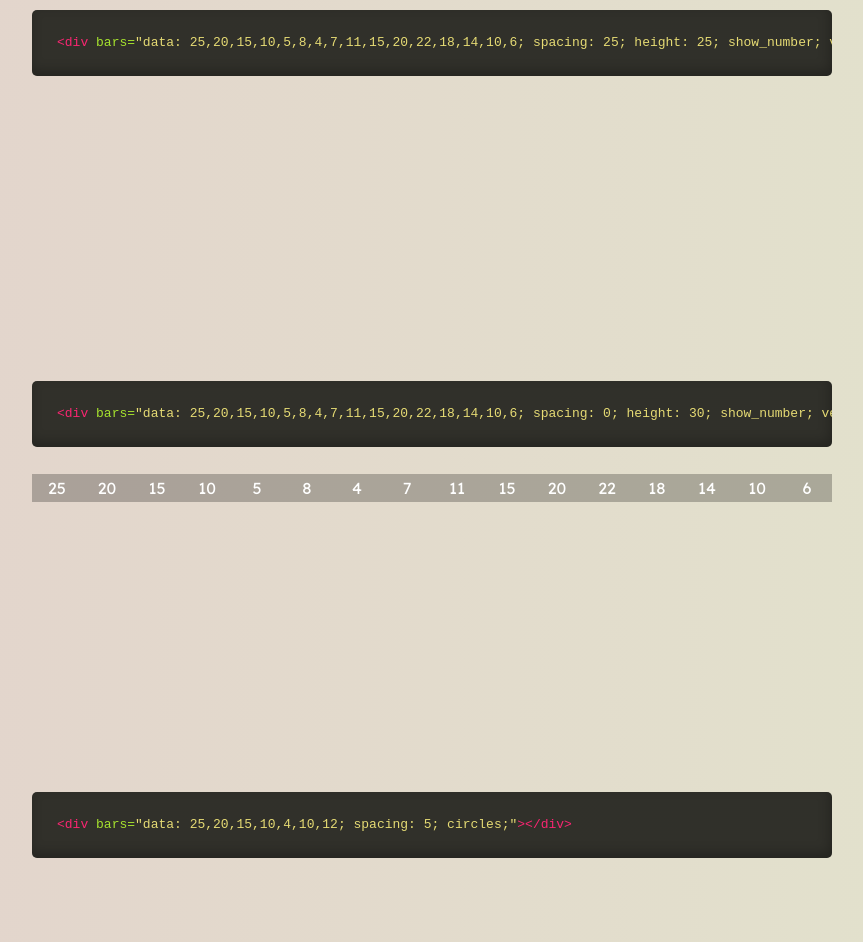
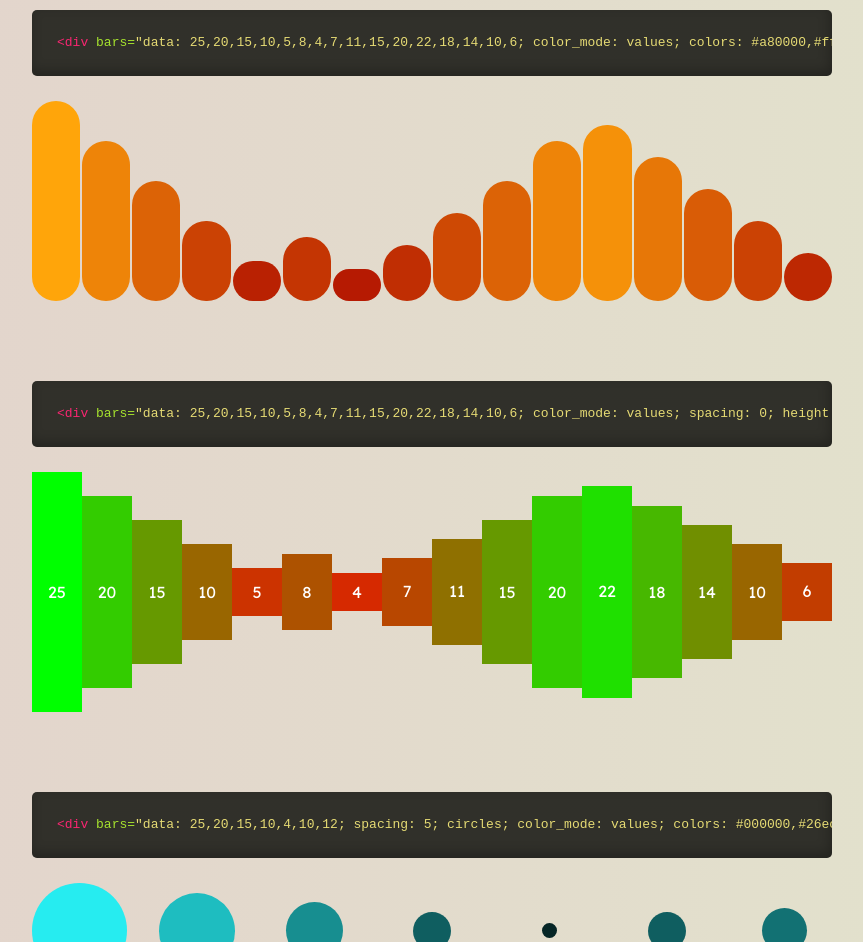
Before and after one commit to ihansson/ih-bars, a website built with webpack: page demo/index.html in a window 1280 px wide. Shown: the part 603-1545 px from the top of the page, without its empty margins (208-1071 px from the left). Built offline with nearby package versions, Linux system fonts and the light colour scheme; a web font is replaced by a local one.

Commit message:
Update demo and readme on colors

```diff
--- a/demo/index.html
+++ b/demo/index.html
@@ -16,32 +16,32 @@
 			</header>
 			<section class="page">
 				<div class="code">
-<pre style="margin: 0; line-height: 125%"><span style="color: #f92672">&lt;div</span> <span style="color: #a6e22e">bars=</span><span style="color: #e6db74">&quot;data: 25,20,15,10,5,8,4,7,11,15,20,22,18,14,10,6; spacing: 10; height: 25; pills;&quot;</span><span style="color: #f92672">&gt;&lt;/div&gt;</span>
+<pre style="margin: 0; line-height: 125%"><span style="color: #f92672">&lt;div</span> <span style="color: #a6e22e">bars=</span><span style="color: #e6db74">&quot;data: 25,20,15,10,5,8,4,7,11,15,20,22,18,14,10,6; colors:#73b812,#0eb5b2; spacing: 10; height: 25; pills;&quot;</span><span style="color: #f92672">&gt;&lt;/div&gt;</span>
 </pre>
 				</div>
-				<div bars="data: 25,20,15,10,5,8,4,7,11,15,20,22,18,14,10,6; spacing: 10; height: 25; pills;"></div>
+				<div bars="data: 25,20,15,10,5,8,4,7,11,15,20,22,18,14,10,6; colors:#73b812,#0eb5b2; spacing: 10; height: 25; pills;"></div>
 			</section>
 			<section class="page">
 				<h2>Basic Examples</h2>
 				<div class="code">
-<pre style="margin: 0; line-height: 125%"><span style="color: #f92672">&lt;div</span> <span style="color: #a6e22e">bars=</span><span style="color: #e6db74">&quot;data: 25,20,15,10,5,8,4,7,11,15,20,22,18,14,10,6; spacing: 25; height: 25; show_number; vertical_align: bottom; pills;&quot;</span><span style="color: #f92672">&gt;&lt;/div&gt;</span>
+<pre style="margin: 0; line-height: 125%"><span style="color: #f92672">&lt;div</span> <span style="color: #a6e22e">bars=</span><span style="color: #e6db74">&quot;data: 25,20,15,10,5,8,4,7,11,15,20,22,18,14,10,6; color_mode: values; colors: #a80000,#ffa50a; spacing: 25; height: 25; show_number; vertical_align: bottom; pills;&quot;</span><span style="color: #f92672">&gt;&lt;/div&gt;</span>
 </pre>
 				</div>
-				<div bars="data: 25,20,15,10,5,8,4,7,11,15,20,22,18,14,10,6; color_mode: values; colors: #000000,#ffffff; spacing: 25; height: 25; vertical_align: bottom; pills;"></div>
+				<div bars="data: 25,20,15,10,5,8,4,7,11,15,20,22,18,14,10,6; color_mode: values; colors: #a80000,#ffa50a; spacing: 25; height: 25; vertical_align: bottom; pills;"></div>
 			</section>
 			<section class="page">
 				<div class="code">
-<pre style="margin: 0; line-height: 125%"><span style="color: #f92672">&lt;div</span> <span style="color: #a6e22e">bars=</span><span style="color: #e6db74">&quot;data: 25,20,15,10,5,8,4,7,11,15,20,22,18,14,10,6; spacing: 0; height: 30; show_number; vertical_align: middle;&quot;</span><span style="color: #f92672">&gt;&lt;/div&gt;</span>
+<pre style="margin: 0; line-height: 125%"><span style="color: #f92672">&lt;div</span> <span style="color: #a6e22e">bars=</span><span style="color: #e6db74">&quot;data: 25,20,15,10,5,8,4,7,11,15,20,22,18,14,10,6; color_mode: values; spacing: 0; height: 30; show_number; vertical_align: middle;&quot;</span><span style="color: #f92672">&gt;&lt;/div&gt;</span>
 </pre>
 				</div>
-				<div bars="data: 25,20,15,10,5,8,4,7,11,15,20,22,18,14,10,6; spacing: 0; height: 30; show_number; vertical_align: middle;"></div>
+				<div bars="data: 25,20,15,10,5,8,4,7,11,15,20,22,18,14,10,6; color_mode: values; spacing: 0; height: 30; show_number; vertical_align: middle;"></div>
 			</section>
 			<section class="page">
 				<div class="code">
-<pre style="margin: 0; line-height: 125%"><span style="color: #f92672">&lt;div</span> <span style="color: #a6e22e">bars=</span><span style="color: #e6db74">&quot;data: 25,20,15,10,4,10,12; spacing: 5; circles;&quot;</span><span style="color: #f92672">&gt;&lt;/div&gt;</span>
+<pre style="margin: 0; line-height: 125%"><span style="color: #f92672">&lt;div</span> <span style="color: #a6e22e">bars=</span><span style="color: #e6db74">&quot;data: 25,20,15,10,4,10,12; spacing: 5; circles; color_mode: values; colors: #000000,#26ecf0;&quot;</span><span style="color: #f92672">&gt;&lt;/div&gt;</span>
 </pre>
 				</div>
-				<div bars="data: 25,20,15,10,4,10,12; spacing: 5; circles;"></div>
+				<div bars="data: 25,20,15,10,4,10,12; spacing: 5; circles; color_mode: values; colors: #000000,#26ecf0;"></div>
 			</section>
 		</article>
 		<script type="text/javascript" src="../dist/bars.min.js"></script>
--- a/src/bars.js
+++ b/src/bars.js
@@ -122,7 +122,6 @@ function update_all(){
 	const now = Date.now();
 	if(last_call && now - last_call < throttle) return;
 	last_call = now;
-	console.log('update all')
 	for(i in nodes) update(nodes[i])
 }
 
@@ -146,8 +145,7 @@ function extract_settings(string){
 // Color helpers
 function get_color_linear(colors, index, length){
 	const perc = (100 / length) * index
-	return 'rgb('+get_color_step(colors, 'r', perc)+'';
-	return 'red';
+	return 'rgb('+get_color_step(colors, 'r', perc)+','+get_color_step(colors, 'g', perc)+','+get_color_step(colors, 'b', perc)+')';
 }
 
 function get_color_step(colors, key, perc){
```
Also changed, not shown: README.md, dist/bars.min.js, 1 other file.
